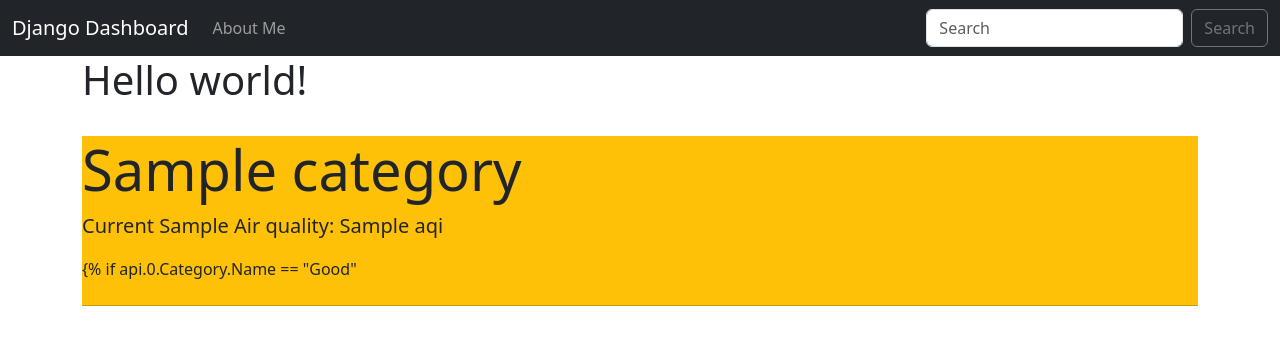
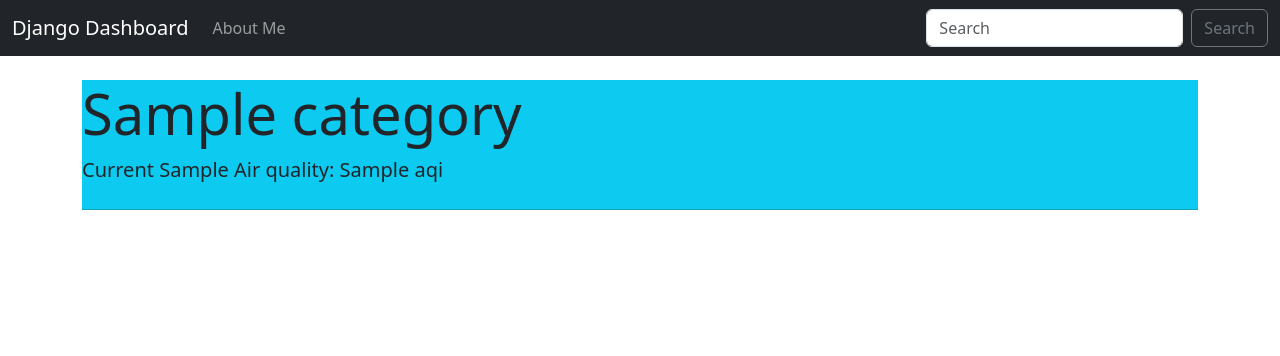
Before and after one commit to ErikPohl444/Djashboard, a Django app: template djangodashboard/lookup/templates/home.html in a window 1280 px wide. Shown: the top 356 px of the page. Run offline with Django 3.2, Linux system fonts and the light colour scheme; the template is opened without the code that fills it: most values are stand-ins (such as "Sample title", 1, 10 or a date in 2020).

Commit message:
changed color of jumbotron and message based on category value

```diff
--- a/djangodashboard/lookup/templates/home.html
+++ b/djangodashboard/lookup/templates/home.html
@@ -7,27 +7,41 @@
 </head>
 <body>
 {% block content %}
-<h1>Hello world!</h1>
     <br/>
-
-
     {% if api %}
         {% if api == "Error..." %}
             There was an error, please try again...
         {% else %}
+            {% if api.0.Category.Name == "Good" %}
+                <div class="bg-success jumbotron-fluid">
+            {% elif "Moderate" == "Moderate" %}
+                <div class="bg-info jumbotron-fluid">
+            {% elif api.0.Category.Name == "Unhealthy for Sensitive Group" %}
+                <div class="bg-dark jumbotron-fluid">
+            {% elif api.0.Category.Name == "Very Unhealthy" %}
                 <div class="bg-warning jumbotron-fluid">
+            {% elif api.0.Category.Name == "Hazardous" %}
+                <div class="bg-danger jumbotron-fluid">
+            {% endif %}
                 <h1 class="display-4">{{ api.0.Category.Name }}</h1>
                 <p class="lead">Current {{ api.0.ReportingArea }} Air quality: {{ api.0.AQI }}</p>
-
-    {% if api.0.Category.Name == "Good"
                 <hr class="my-4">
-    <p class="lead">
-    </p>
+                <p class="lead"></p>
+                {% if api.0.Category.Name == "Good" %}
+                    <p> Air quality is good. </p>
+                {% elif api.0.Category.Name == "Moderate" %}
+                    <p> Air quality is moderate. </p>
+                {% elif api.0.Category.Name == "Unhealthy for Sensitive Group" %}
+                    <p> Air quality is unhealthy. </p>
+                {% elif api.0.Category.Name == "Very Unhealthy" %}
+                    <p> Air quality is very unhealthy. </p>
+                {% elif api.0.Category.Name == "Hazardous" %}
+                    <p> Air quality is hazardous. </p>
+                {% endif %}
             </div>
             </hr>
         {% endif %}
    {% endif %}
-
 {% endblock %}
 
 
```
Lines whose indentation alone changed are shown as unchanged.
